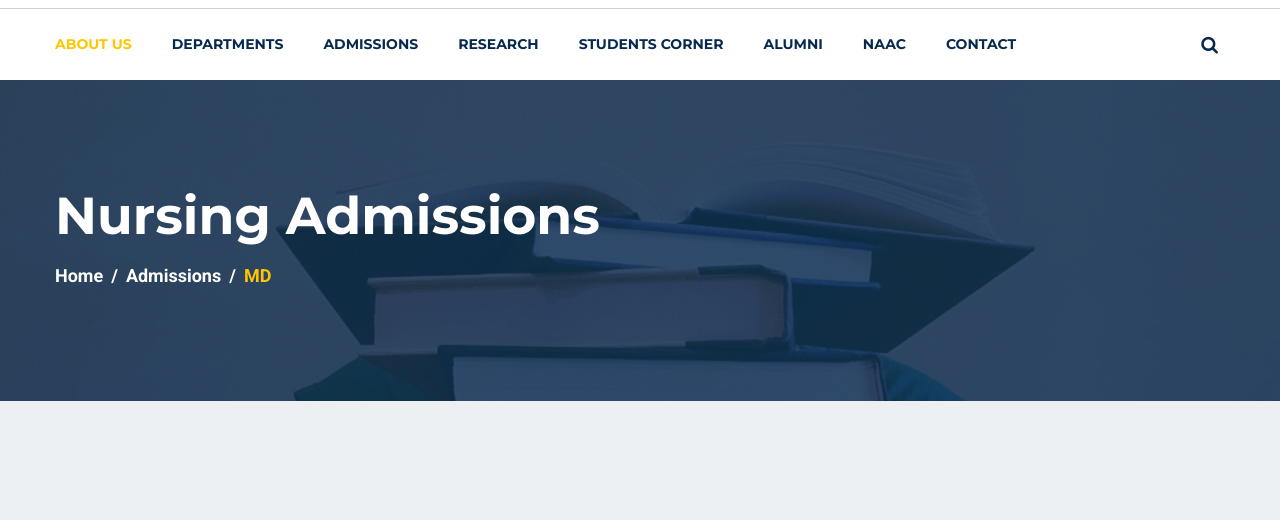
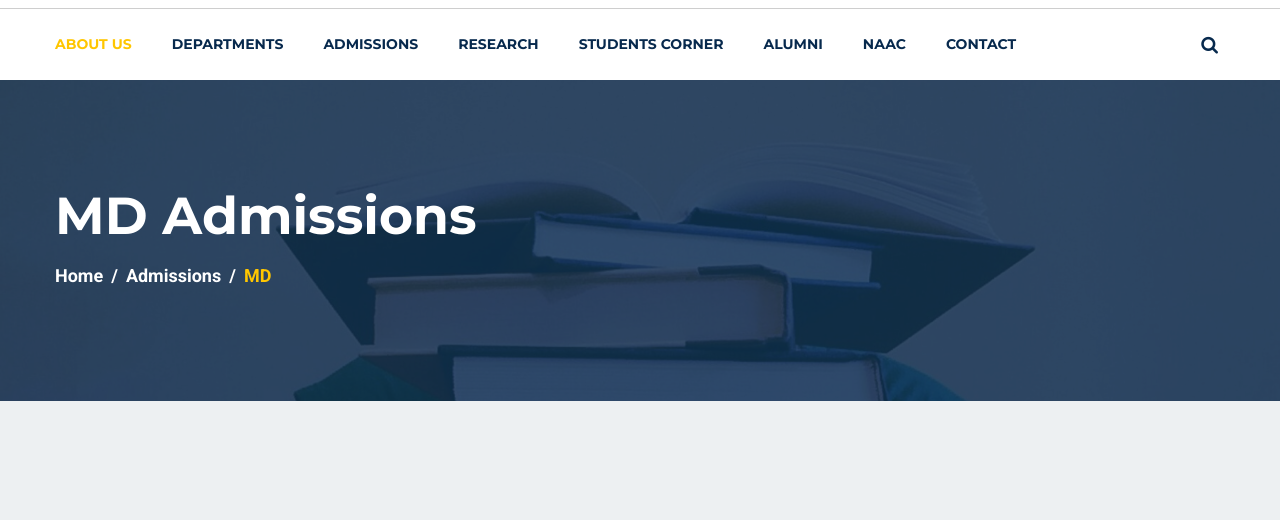
Before and after one commit to toufik1303/medical_clg, a plain HTML site: page md_admission.html in a window 1280 px wide. Shown: the part 200-720 px from the top of the page. Drawn offline with Linux system fonts and the light colour scheme; some packages are replaced by stand-ins of ours.

Commit message:
Update md_admission.html

```diff
--- a/md_admission.html
+++ b/md_admission.html
@@ -251,7 +251,7 @@
             <div class="row">
                 <div class="col-lg-12">
                     <div class="page-banner-cont">
-                        <h2>Nursing Admissions</h2>
+                        <h2>MD Admissions</h2>
                         <nav aria-label="breadcrumb">
                             <ol class="breadcrumb">
                                 <li class="breadcrumb-item"><a href="#">Home</a></li>
```
